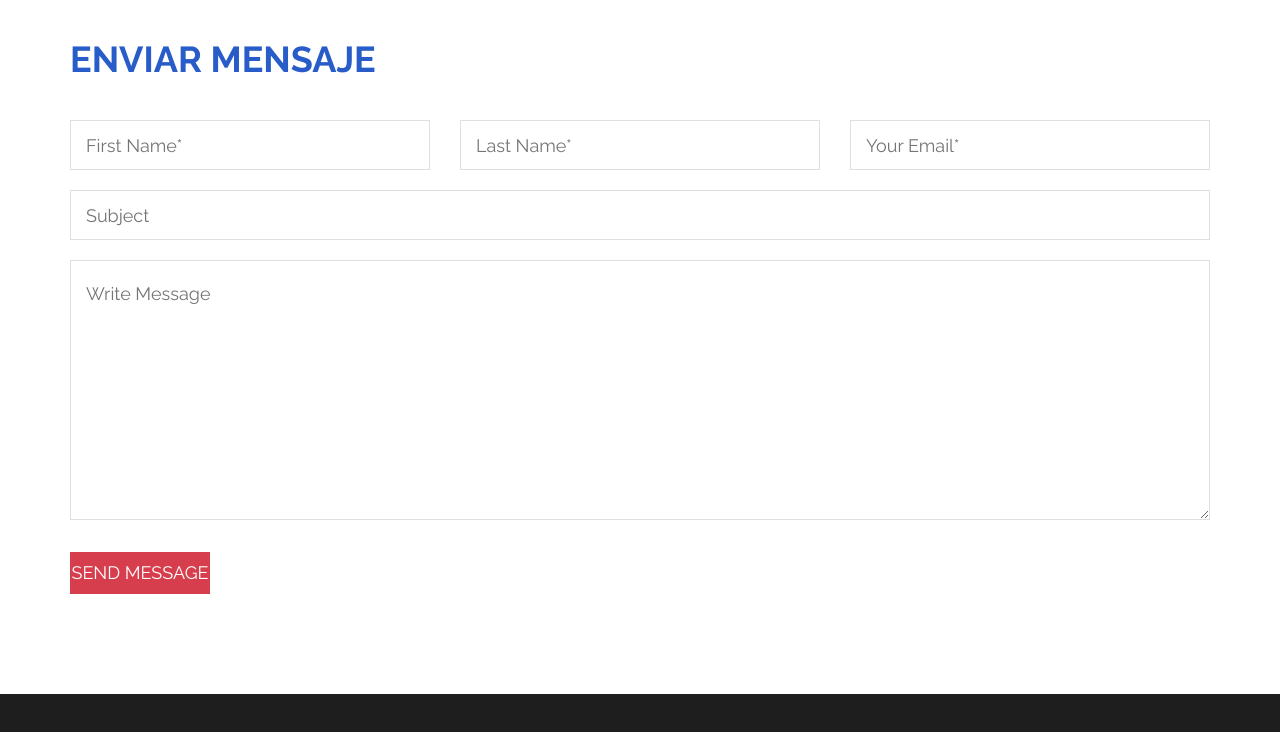
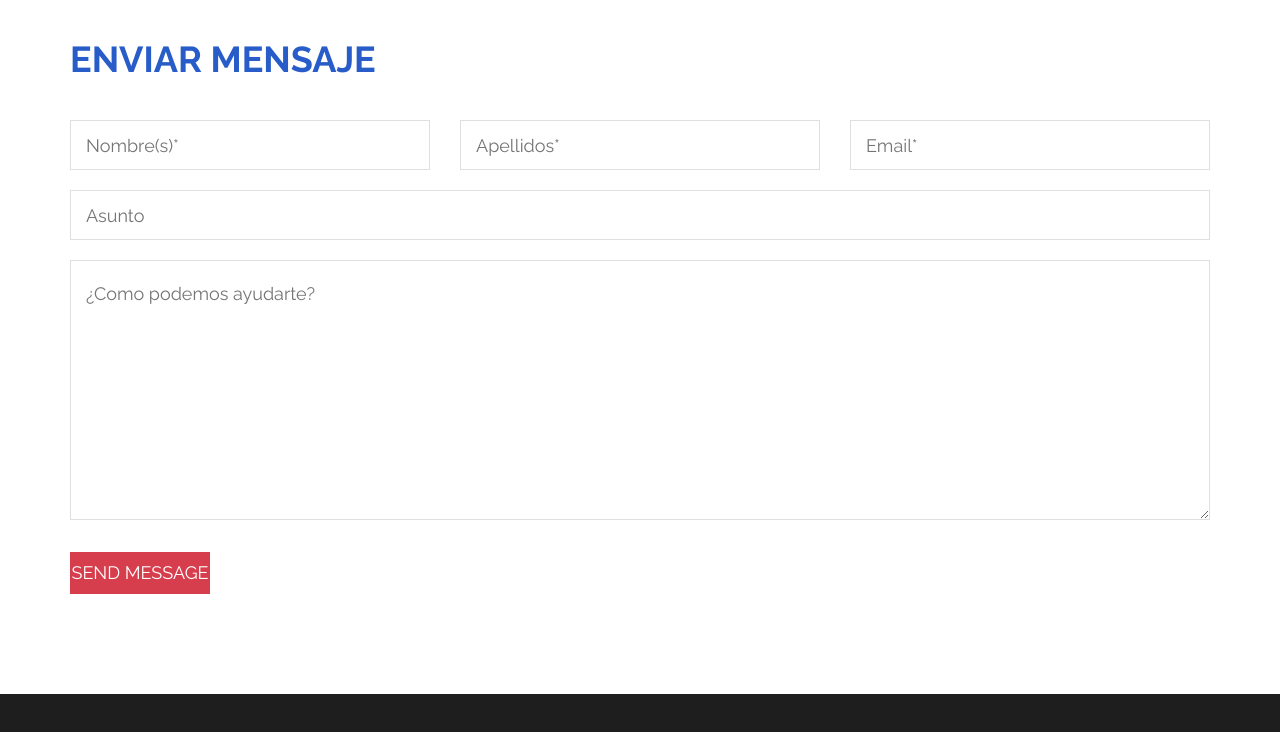
Before and after one commit to orsonhutch/ComplianceWeb, a plain HTML site: page index.html in a window 1280 px wide. Shown: the part 6520-7252 px from the top of the page. Drawn offline with Linux system fonts and the light colour scheme; some packages are replaced by stand-ins of ours.

Commit message:
Update index.html

```diff
--- a/index.html
+++ b/index.html
@@ -919,24 +919,24 @@
 							<div class="row">
 								<div class="col-lg-4 col-md-4 col-sm-6 col-xs-12">
 									<div class="single-input">
-										<input type="text" placeholder="First Name*" name="Fname">
+										<input type="text" placeholder="Nombre(s)*" name="Fname">
 									</div> <!-- /.single-input -->
 								</div>
 								<div class="col-lg-4 col-md-4 col-sm-6 col-xs-12">
 									<div class="single-input">
-										<input type="text" placeholder="Last Name*" name="Lname">
+										<input type="text" placeholder="Apellidos*" name="Lname">
 									</div> <!-- /.single-input -->
 								</div>
 								<div class="col-lg-4 col-md-4 col-sm-12 col-xs-12">
 									<div class="single-input">
-										<input type="email" placeholder="Your Email*" name="email">
+										<input type="email" placeholder="Email*" name="email">
 									</div> <!-- /.single-input -->
 								</div>
 							</div> <!-- /.row -->
 							<div class="single-input">
-								<input type="text" placeholder="Subject" name="sub">
+								<input type="text" placeholder="Asunto" name="sub">
 							</div> <!-- /.single-input -->
-							<textarea placeholder="Write Message" name="message"></textarea>
+							<textarea placeholder="¿Como podemos ayudarte?" name="message"></textarea>
 
 
 							<button class="tran3s p-color-bg">Send Message</button>
```
